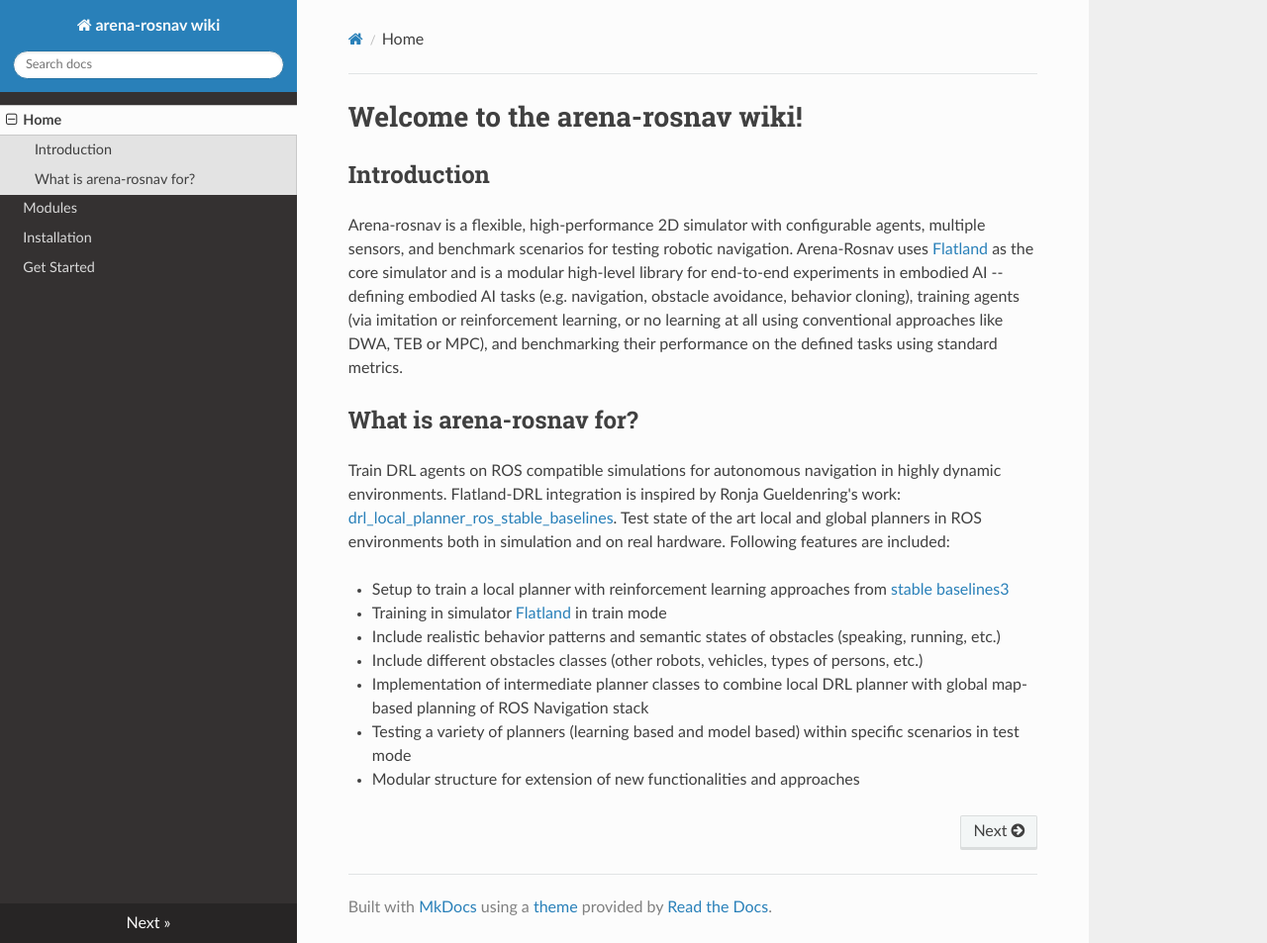
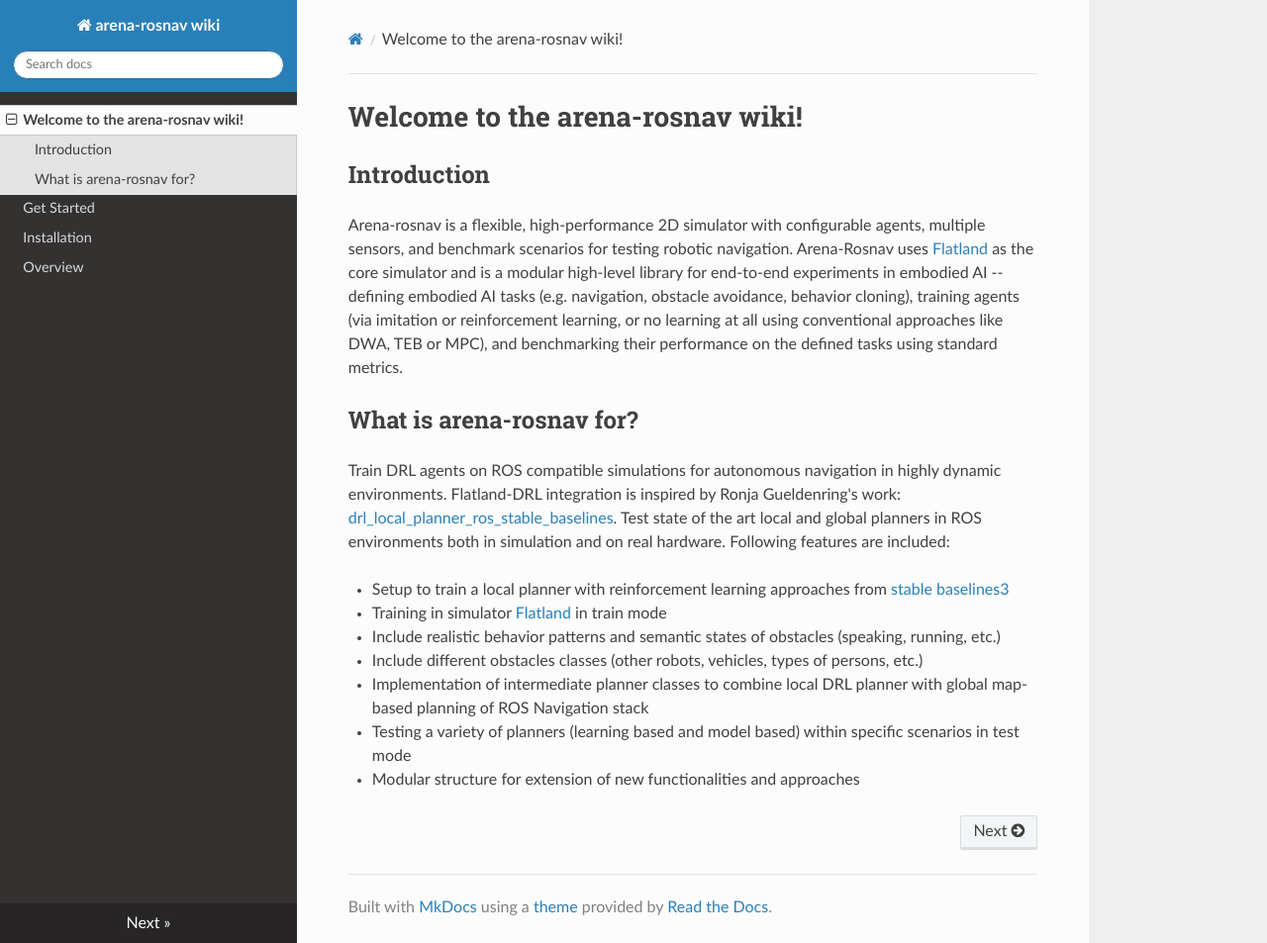
Before and after one commit to Arena-Rosnav/.github, an MkDocs documentation site: the page built from docs/index.md, in a window 1280 px wide and 953 px high. Shown: the whole window at 99% size. Built offline with MkDocs 1.6.1, drawn with Linux system fonts in a browser that asks for light colours; nearby versions of some CDN libraries; some of the changed lines change nothing that is shown.

Commit message:
remove nav

```diff
--- a/mkdocs.yml
+++ b/mkdocs.yml
@@ -1,9 +1,9 @@
 site_name: arena-rosnav wiki
-nav:
-  - Home: 'index.md'
-  - Modules: 'modules.md'
-  - Installation: 'installation.md'
-  - Get Started: 'get_started.md'
+# nav:
+#   - Home: 'index.md'
+#   - Modules: 'modules.md'
+#   - Installation: 'installation.md'
+#   - Get Started: 'get_started.md'
 
 markdown_extensions:
   - admonition
```
